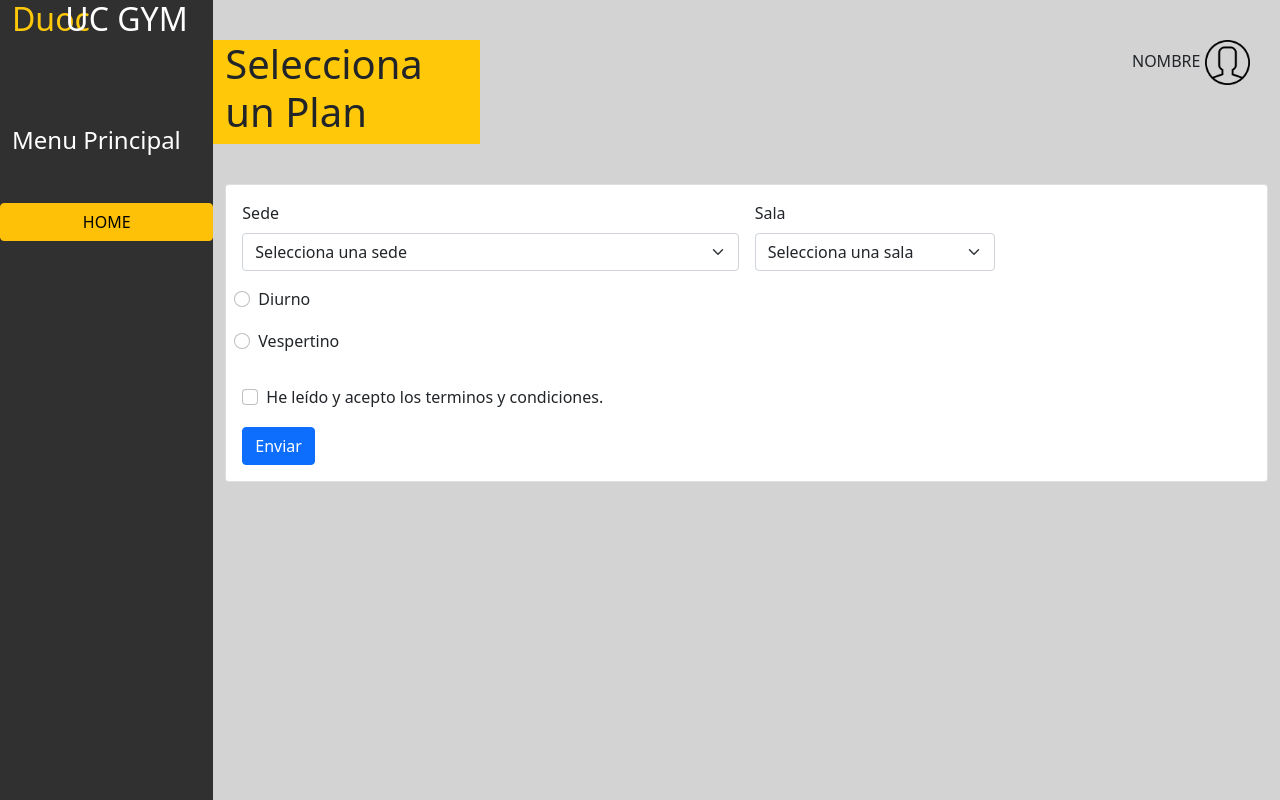
After one commit to GonzaBah/DuocUCGYM, a Django app: page /descripcion_plan in a window 1280 px wide. The commit adds this page. Run offline with Django 3.2, Linux system fonts and the light colour scheme.

Commit message:
Formulario validadores

```diff
--- a/gym/static/duoc_gym/js/validaciones.js
+++ b/gym/static/duoc_gym/js/validaciones.js
@@ -0,0 +1,20 @@
+// Example starter JavaScript for disabling form submissions if there are invalid fields
+(function () {
+    'use strict'
+
+    // Fetch all the forms we want to apply custom Bootstrap validation styles to
+    var forms = document.querySelectorAll('.needs-validation')
+
+    // Loop over them and prevent submission
+    Array.prototype.slice.call(forms)
+      .forEach(function (form) {
+        form.addEventListener('submit', function (event) {
+          if (!form.checkValidity()) {
+            event.preventDefault()
+            event.stopPropagation()
+          }
+
+          form.classList.add('was-validated')
+        }, false)
+      })
+  })()
--- /dev/null
+++ b/gym/templates/duoc_gym/descripcion_plan.html
@@ -0,0 +1,244 @@
+{% extends "duoc_gym/include/base.html" %}
+
+{% load static %}
+
+{% block titulo %}
+<title>Registrarse Socios</title>
+<!-- google font -->
+<link href="https://fonts.googleapis.com/css2?family=Open+Sans:wght@400;600&display=swap" rel="stylesheet">
+{% endblock titulo %}
+
+{% block cuerpo %}
+<div class="container-fluid" style="position: relative;">
+
+    <!-- BARRA LATERAL -->
+
+    <div class="row">
+        <div class="col-md-2 barra_lateralD ">
+            <div class="row">
+                <div class="col-md-3">
+                    <h2 class="titulo1">Duoc</h2>
+                </div>
+                <div class="col-md">
+                    <h2 class="titulo2">UC GYM</h2>
+                </div>
+
+                <p style="color: #303030">*</p>
+                <p style="color: #303030">*</p>
+            </div>
+            <div class="row">
+                <h4><a href="../Index/index.html" class="texto_barra">Menu Principal</a> </h4>
+
+
+
+                <p style="color: #303030">*</p>
+            </div>
+            <div class="row align-bottom">
+                <a href="{% url 'index' %}" class="btn btn-warning ">
+                    HOME
+                </a>
+            </div>
+
+        </div>
+        <div class="col-md-10 contenido">
+            <p style="color: lightgray">*</p>
+
+            <div class="row">
+                <div class="col-md-3  titulo_pagina">
+                    <h1>Selecciona un Plan</h1>
+
+                </div>
+                <div class="col" style="align-items: end;"> NOMBRE <img
+                        src="{% static 'duoc_gym/resources/avatar-redondo.png' %}" style="width: 45px;" alt=""></div>
+
+                <p style="color: lightgray">*</p>
+
+            </div>
+
+            <div class="container-md-12">
+
+
+
+                    <!--
+                        <form action="" class="needs-validation" novalidate>
+                        <div class="form-group">
+                        <div class="row-md-12">
+
+
+                            <div class="card-body">
+                                <div class="row">
+
+
+
+                                    <div class="card col-md-10">
+
+                                        <div class="card-body">
+                                            <div class="row">
+                                                <h5 class="card-title">Seleccionar Ubicaciones</h5>
+                                                <div class="col-md-3">
+                                                    <label for="validationCustom04" class="form-label">State</label>
+                                                    <select class="form-select" id="validationCustom04" required>
+                                                      <option selected disabled value="">Choose...</option>
+                                                      <option>...</option>
+                                                    </select>
+                                                    <div class="invalid-feedback">
+                                                      Please select a valid state.
+                                                    </div>
+                                                  </div>
+                                                  <div class="col-md-3">
+                                                    <label for="validationCustom04" class="form-label">State</label>
+                                                    <select class="form-select" id="validationCustom04" required>
+                                                      <option selected disabled value="">Choose...</option>
+                                                      <option>...</option>
+                                                    </select>
+                                                    <div class="invalid-feedback">
+                                                      Please select a valid state.
+                                                    </div>
+                                                  </div>
+
+
+                                            </div>
+
+                                            <div class="row " >
+                                                <h5 class="card-title">Horario</h5>
+                                                <div class="form-check">
+                                                    <input class="form-check-input" type="radio" name="flexRadioDefault"
+                                                        id="flexRadioDefault1">
+                                                    <label class="form-check-label" for="flexRadioDefault1">
+                                                        Diurno
+                                                    </label>
+                                                </div>
+                                                <div class="form-check">
+                                                    <input class="form-check-input" type="radio" name="flexRadioDefault"
+                                                        id="flexRadioDefault2" checked>
+                                                    <label class="form-check-label" for="flexRadioDefault2">
+                                                        Vespertino
+                                                    </label>
+                                                </div>
+                                            </div>
+                                        </div>
+                                    </div>
+                                </div>
+
+                            </div>
+                        </div>
+
+
+
+                        <div class="card row-md-12">
+
+                            <div class="card-body">
+                                <h1>Descripcion:</h1>
+                                <div>
+                                    <p>Circuitos: 2</p>
+                                    <h1>Maquinas: </h1>
+
+                                    <div class="row">
+
+                                        <div class="card col-md-3">
+                                            <img src="../../static/duoc_gym/resources/604189-1.webp" alt="Avatar"
+                                                class="card-img-top">
+                                            <div class="card-body">
+                                                <h1>Nombre Maquina</h1>
+                                                <div>
+                                                    <p>Descripcion</p>
+                                                    <p>dsaasdsdahjksadhsdja</p>
+                                                </div>
+                                            </div>
+                                        </div>
+
+
+
+
+                                    </div>
+
+
+
+                                </div>
+
+                                <a href="{% url 'plan' %}" class="btn btn-warning" >Anterior</a>
+                                <a href="{% url 'd_plan' %}" class="btn btn-warning" type="submit">Siguiente</a>
+
+
+                </form>
+
+
+             -->
+             <div class="card">
+                <div class="card-body">
+                    <form class="row g-3 needs-validation" novalidate>
+
+
+                        <div class="col-md-6">
+                          <label for="validationCustom03" class="form-label">Sede</label>
+                          <select class="form-select" id="validationCustom03" required>
+                            <option selected disabled value="">Selecciona una sede</option>
+                            <option>Plaza Norte</option>
+                            <option>San Juaquin</option>
+                            <option>Plaza Oeste</option>
+                          </select>
+                          <div class="invalid-feedback">
+                            Por favor Seleccione una sede valida.
+                          </div>
+                        </div>
+
+                        <div class="col-md-3">
+                          <label for="validationCustom04" class="form-label">Sala</label>
+
+                          <select class="form-select" id="validationCustom04" required>
+                            <option selected disabled value="">Selecciona una sala</option>
+                            <option>Piscina</option>
+                            <option>GYM</option>
+                            <option>Yoga</option>
+                          </select>
+
+                          <div class="invalid-feedback">
+                            Por favor, seleccione una sala.
+                          </div>
+
+                        </div>
+
+                        <div class="form-check">
+                            <input type="radio" class="form-check-input" id="validationFormCheck2" name="radio-stacked" required>
+                            <label class="form-check-label" for="validationFormCheck2">Diurno</label>
+                        </div>
+                        <div class="form-check mb-3">
+                            <input type="radio" class="form-check-input" id="validationFormCheck3" name="radio-stacked" required>
+                            <label class="form-check-label" for="validationFormCheck3">Vespertino</label>
+                            <div class="invalid-feedback">Debe seleccionar un horario</div>
+                        </div>
+
+
+                        <div class="col-12">
+                          <div class="form-check">
+                            <input class="form-check-input" type="checkbox" value="" id="invalidCheck" required>
+                            <label class="form-check-label" for="invalidCheck">
+                              He leído y acepto los terminos y condiciones.
+                            </label>
+                            <div class="invalid-feedback">
+                              Debe aceptar terminos y condiciones.
+                            </div>
+                          </div>
+                        </div>
+                        <div class="col-12">
+                          <button class="btn btn-primary" type="submit">Enviar</button>
+                        </div>
+                      </form>
+
+                </div>
+              </div>
+
+
+
+
+
+
+
+            </div>
+
+        </div>
+
+    </div>
+    <script src="{% static 'duoc_gym/js/validaciones.js' %}"></script>
+</div>
+{% endblock cuerpo %}
--- a/gym/templates/duoc_gym/include/base.html
+++ b/gym/templates/duoc_gym/include/base.html
@@ -18,5 +18,6 @@
     <!-- SCRIPTS -->
     <script src="https://cdn.jsdelivr.net/npm/@popperjs/core@2.11.7/dist/umd/popper.min.js" integrity="sha384-zYPOMqeu1DAVkHiLqWBUTcbYfZ8osu1Nd6Z89ify25QV9guujx43ITvfi12/QExE" crossorigin="anonymous"></script>
     <script src="https://cdn.jsdelivr.net/npm/bootstrap@5.3.0-alpha3/dist/js/bootstrap.min.js" integrity="sha384-Y4oOpwW3duJdCWv5ly8SCFYWqFDsfob/3GkgExXKV4idmbt98QcxXYs9UoXAB7BZ" crossorigin="anonymous"></script>
+
 </body>
 </html>
--- a/gym/urls.py
+++ b/gym/urls.py
@@ -14,11 +14,12 @@ Including another URLconf
 """
 from django.urls import path, include
 
-from .views import index, lista_alumnos, socio_reg, planes_alumnos
+from .views import index, lista_alumnos, socio_reg, planes_alumnos, desc_plan
 
 urlpatterns = [
     path('', index, name='index'),
     path('lista_alumnos', lista_alumnos, name='lista'),
     path('planes_alumnos', planes_alumnos, name='plan'),
-    path('socios_reg', socio_reg, name='socios_registrarse')
+    path('socios_reg', socio_reg, name='socios_registrarse'),
+    path('descripcion_plan', desc_plan, name='d_plan')
 ]
--- a/gym/views.py
+++ b/gym/views.py
@@ -15,4 +15,4 @@ def planes_alumnos(request):
     return render(request, 'duoc_gym/planes_alumnos.html')
 
 def desc_plan(request):
-    return render(request, 'duoc_gym/planes_alumnos.html')
+    return render(request, 'duoc_gym/descripcion_plan.html')
```
Also changed, not shown: gym/static/duoc_gym/css/mform.sass (added, +165 -0 lines), gym/templates/duoc_gym/index.html (+4 -4 lines), gym/templates/duoc_gym/planes_alumnos.html (+14 -29 lines), gym/static/duoc_gym/resources/604189-1.webp (added), 1 other file.
